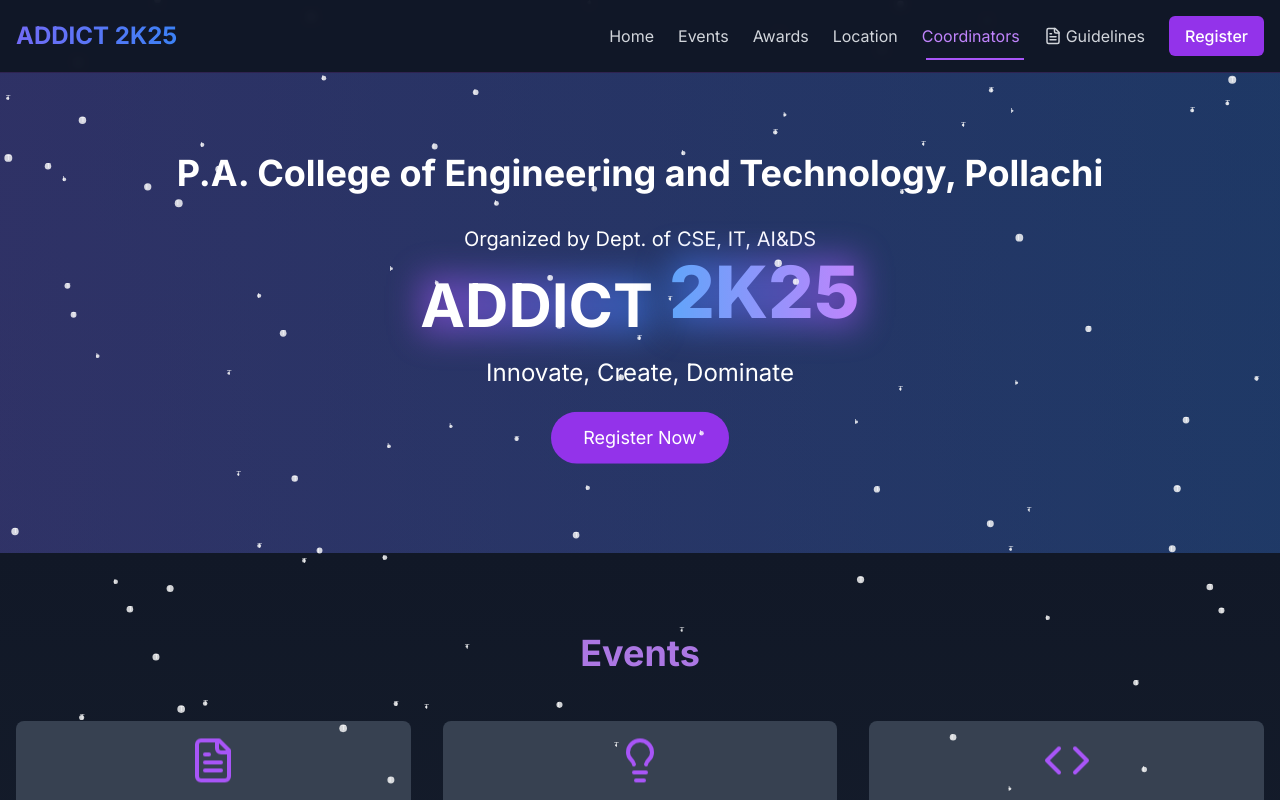
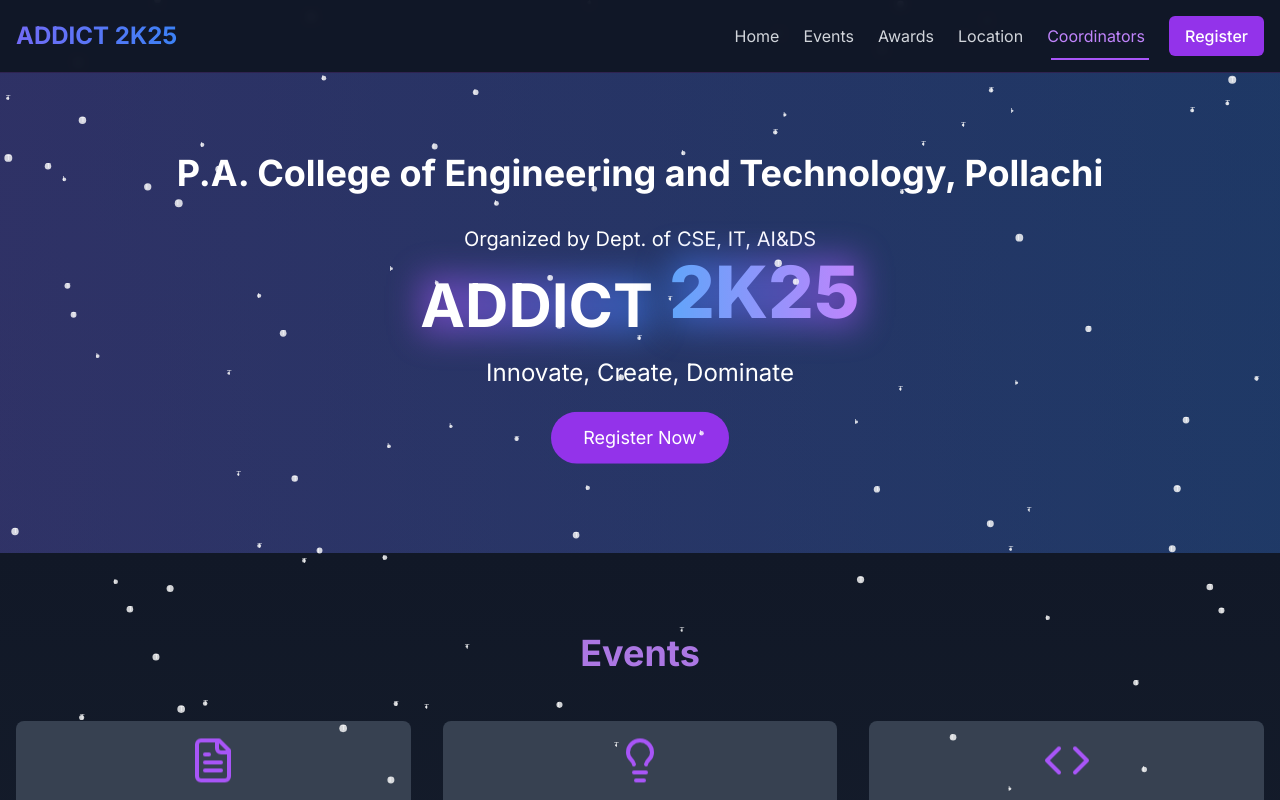
Before and after one commit to GD-125/ADDICT-2K25, a Next.js app: page / in a window 1280 px wide. Shown: the top 800 px of the page. Built offline with nearby package versions, Linux system fonts and the light colour scheme.

Commit message:
Update Navbar.tsx

```diff
--- a/components/Navbar.tsx
+++ b/components/Navbar.tsx
@@ -17,7 +17,7 @@ const Navbar = () => {
     { name: "Awards", href: "#awards" },
     { name: "Location", href: "#location" },
     { name: "Coordinators", href: "#coordinators" },
-    { name: "Guidelines", href: "#", icon: FileText },
+    // { name: "Guidelines", href: "#", icon: FileText },
   ]
 
   useEffect(() => {
```
